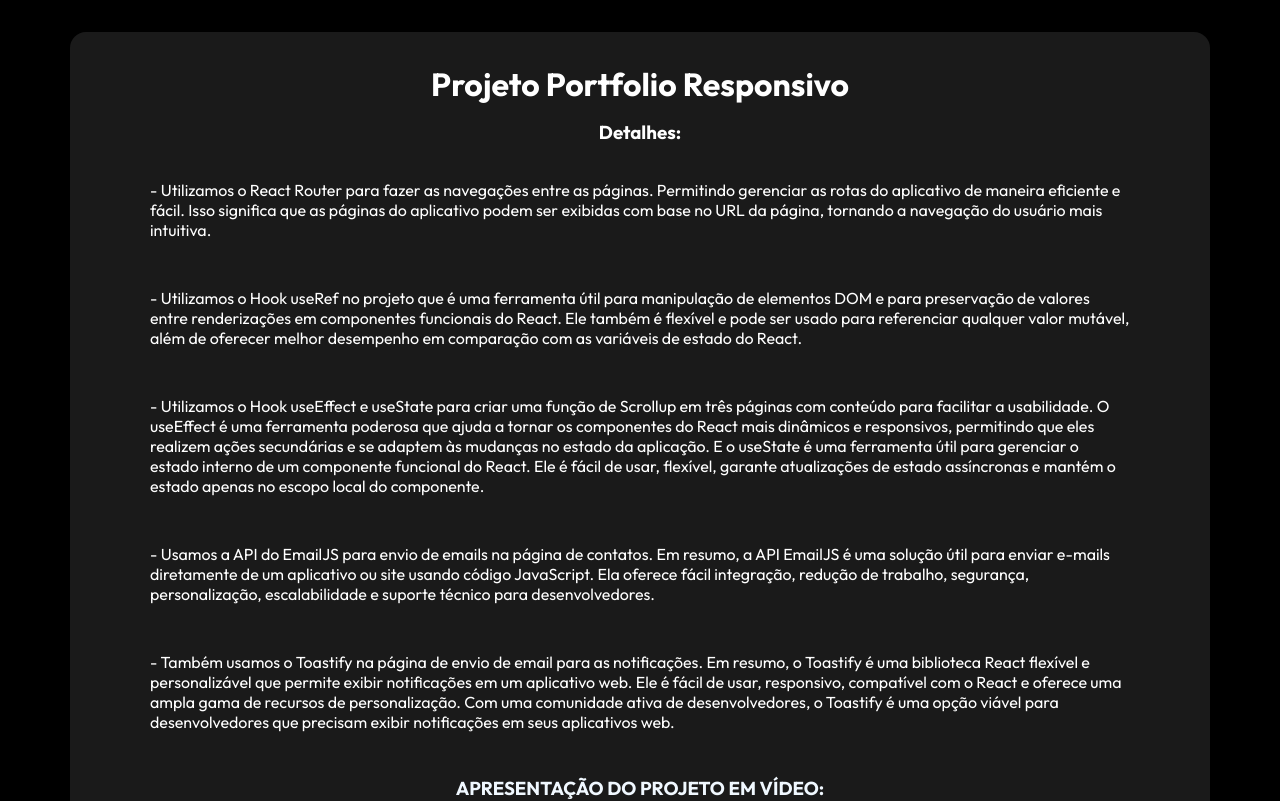
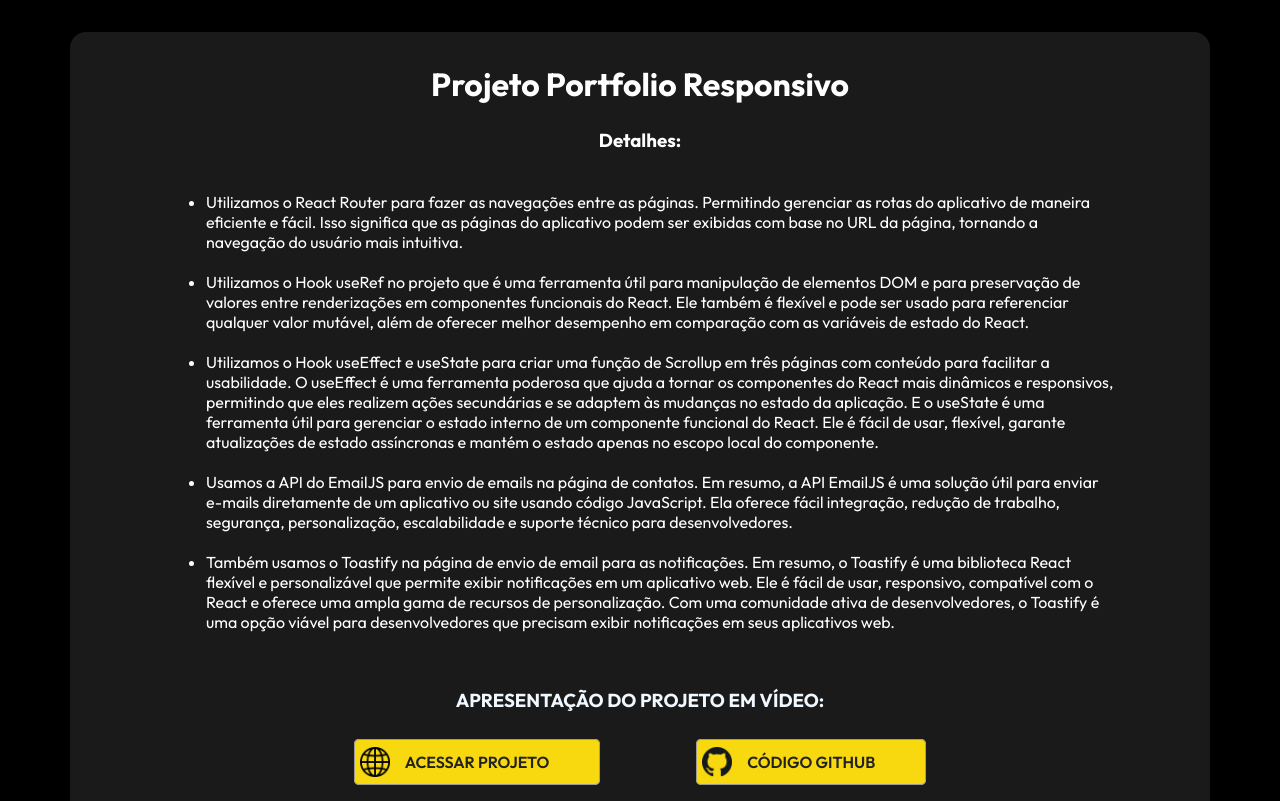
Before and after one commit to JonathanZdebski/Projeto-front-end-responsivo-jhnn, a React (Create React App) app: page /projeto-portfolio-responsivo in a window 1280 px wide. Shown: the part 480-1281 px from the top of the page. Built offline with nearby package versions, Linux system fonts and the light colour scheme.

Commit message:
Att tópicos

```diff
--- a/src/components/ProjectEcommerce.module.css
+++ b/src/components/ProjectEcommerce.module.css
@@ -17,6 +17,7 @@
     padding: 3.5rem;
     padding-top: 2rem;
     margin-bottom: -4rem;
+
 }
 
 .apres {
@@ -35,15 +36,19 @@
 
 .title .resumetext{
     align-items: center;
-    text-align: center;
-    margin: 1rem;
-    margin-bottom: -0.5rem;
+    text-align: left;
+    margin: 5rem;
+    margin-top: 2rem;
+    margin-bottom: 1rem;
     color: #fff;
+    margin-right: 2.5rem;
 }
 
 .title .resumetext2 {
     align-items: center;
     text-align: center;
+    margin: 1.5rem;
+    margin-bottom: 2.5rem;
     color: #fff;
 }
 
@@ -96,13 +101,16 @@
     .card2 {
         display: flex;
         flex-direction: column;
-        padding: 2rem;
+        padding: 1rem;
+        align-items: center;
     }
     .btnwd {
         display: flex;
         flex-direction: column;
         padding: 5px 6.9rem;
         align-items: center;
+        margin: 1rem;
+        margin-left: 5.5rem;
     }
     .card2 h3 {
         font-size: medium;
--- a/src/components/ProjectGen.js
+++ b/src/components/ProjectGen.js
@@ -25,46 +25,53 @@
       <div className={styles.card2}>
         <div className={styles.title}>
           <h1>Projeto Gen</h1>
-          <h3 className={styles.resumetext}>Detalhes:</h3>
-          <p>
-            <br />- Utilizamos o React Router para fazer as navegações entre as
+          <h3 className={styles.resumetext2}>Detalhes:</h3>
+          <ul className={styles.resumetext}>
+            <li style={{ listStyleType: "disc" }}>
+              Utilizamos o React Router para fazer as navegações entre as
               páginas. Permitindo gerenciar as rotas do aplicativo de maneira
-            eficiente e fácil. Isso significa que as páginas do aplicativo podem
-            ser exibidas com base no URL da página, tornando a navegação do
-            usuário mais intuitiva.
-          </p>
-          <p>
-            - Utilizamos o UUID no projeto, em resumo, o uso de UUIDs em
+              eficiente e fácil. Isso significa que as páginas do aplicativo
+              podem ser exibidas com base no URL da página, tornando a navegação
+              do usuário mais intuitiva.
+            </li>
+            <br />
+            <li style={{ listStyleType: "disc" }}>
+              Utilizamos o UUID no projeto, em resumo, o uso de UUIDs em
               projetos oferece vantagens de unicidade, sem colisão, sem
               previsibilidade, compatibilidade, escalabilidade e privacidade.
               Essas vantagens tornam os UUIDs uma opção viável para identificar
-            objetos de forma exclusiva em projetos distribuídos, multiplataforma
-            e sensíveis à privacidade.
-          </p>
-          <p>
-            - Utilizamos o DB.JSON, é um arquivo simples e flexível que pode ser
+              objetos de forma exclusiva em projetos distribuídos,
+              multiplataforma e sensíveis à privacidade.
+            </li>
+            <br />
+            <li style={{ listStyleType: "disc" }}>
+              Utilizamos o DB.JSON, é um arquivo simples e flexível que pode ser
               usado para criar uma API RESTful fake para prototipação ou para
               testes em um projeto. Ele é fácil de implementar, rápido,
               personalizável e compatível com o formato JSON. Além disso, o
               db.json é útil para testes automatizados e pode ser usado em
               diferentes tipos de projetos.
-          </p>
-          <p>
-            - Usamos o Hook useEffect para registrar os dados em JSON, resumindo
+            </li>
+            <br />
+            <li style={{ listStyleType: "disc" }}>
+              Usamos o Hook useEffect para registrar os dados em JSON, resumindo
               o useEffect é uma ferramenta poderosa que ajuda a tornar os
               componentes do React mais dinâmicos e responsivos, permitindo que
               eles realizem ações secundárias e se adaptem às mudanças no estado
               da aplicação.
-          </p>
-          <p>
-            - Usamos o Hook useState para capturar os dados de serviços do
+            </li>
+            <br />
+            <li style={{ listStyleType: "disc" }}>
+              Usamos o Hook useState para capturar os dados de serviços do
               projeto, o useState é uma ferramenta útil para gerenciar o estado
               interno de um componente funcional do React. Ele é fácil de usar,
               flexível, garante atualizações de estado assíncronas e mantém o
               estado apenas no escopo local do componente.
-          </p>
+            </li>
+          </ul>
         </div>
         <div>
+          <br />
           <h3 className={styles.apres}>APRESENTAÇÃO DO PROJETO EM VÍDEO:</h3>
           <YouTube
             videoId="dqQkpE3rkss"
--- a/src/components/ProjectPortfolio.js
+++ b/src/components/ProjectPortfolio.js
@@ -25,53 +25,61 @@
       <div className={styles.card2}>
         <div className={styles.title}>
           <h1>Projeto Portfolio Responsivo</h1>
-          <h3 className={styles.resumetext}>Detalhes:</h3>
-          <p>
-            <br />- Utilizamos o React Router para fazer as navegações entre as
+          <h3 className={styles.resumetext2}>Detalhes:</h3>
+          <ul className={styles.resumetext}>
+            <li style={{ listStyleType: "disc" }}>
+              Utilizamos o React Router para fazer as navegações entre as
               páginas. Permitindo gerenciar as rotas do aplicativo de maneira
-            eficiente e fácil. Isso significa que as páginas do aplicativo podem
-            ser exibidas com base no URL da página, tornando a navegação do
-            usuário mais intuitiva.
-          </p>
-          <p>
-            - Utilizamos o Hook useRef no projeto que é uma ferramenta útil para
+              eficiente e fácil. Isso significa que as páginas do aplicativo
+              podem ser exibidas com base no URL da página, tornando a navegação
+              do usuário mais intuitiva.
+            </li>
+            <br />
+            <li style={{ listStyleType: "disc" }}>
+              Utilizamos o Hook useRef no projeto que é uma ferramenta útil para
               manipulação de elementos DOM e para preservação de valores entre
               renderizações em componentes funcionais do React. Ele também é
               flexível e pode ser usado para referenciar qualquer valor mutável,
-            além de oferecer melhor desempenho em comparação com as variáveis de
-            estado do React.
-          </p>
-          <p>
-            - Utilizamos o Hook useEffect e useState para criar uma função de
-            Scrollup em três páginas com conteúdo para facilitar a usabilidade.
-            O useEffect é uma ferramenta poderosa que ajuda a tornar os
-            componentes do React mais dinâmicos e responsivos, permitindo que
-            eles realizem ações secundárias e se adaptem às mudanças no estado
-            da aplicação. E o useState é uma ferramenta útil para gerenciar o
-            estado interno de um componente funcional do React. Ele é fácil de
-            usar, flexível, garante atualizações de estado assíncronas e mantém
-            o estado apenas no escopo local do componente.
-          </p>
-          <p>
-            - Usamos a API do EmailJS para envio de emails na página de
+              além de oferecer melhor desempenho em comparação com as variáveis
+              de estado do React.
+            </li>
+            <br />
+            <li style={{ listStyleType: "disc" }}>
+              Utilizamos o Hook useEffect e useState para criar uma função de
+              Scrollup em três páginas com conteúdo para facilitar a
+              usabilidade. O useEffect é uma ferramenta poderosa que ajuda a
+              tornar os componentes do React mais dinâmicos e responsivos,
+              permitindo que eles realizem ações secundárias e se adaptem às
+              mudanças no estado da aplicação. E o useState é uma ferramenta
+              útil para gerenciar o estado interno de um componente funcional do
+              React. Ele é fácil de usar, flexível, garante atualizações de
+              estado assíncronas e mantém o estado apenas no escopo local do
+              componente.
+            </li>
+            <br />
+            <li style={{ listStyleType: "disc" }}>
+              Usamos a API do EmailJS para envio de emails na página de
               contatos. Em resumo, a API EmailJS é uma solução útil para enviar
               e-mails diretamente de um aplicativo ou site usando código
               JavaScript. Ela oferece fácil integração, redução de trabalho,
               segurança, personalização, escalabilidade e suporte técnico para
               desenvolvedores.
-          </p>
-          <p>
-            - Também usamos o Toastify na página de envio de email para as
-            notificações. Em resumo, o Toastify é uma biblioteca React flexível
-            e personalizável que permite exibir notificações em um aplicativo
-            web. Ele é fácil de usar, responsivo, compatível com o React e
-            oferece uma ampla gama de recursos de personalização. Com uma
-            comunidade ativa de desenvolvedores, o Toastify é uma opção viável
-            para desenvolvedores que precisam exibir notificações em seus
-            aplicativos web.
-          </p>
+            </li>
+            <br />
+            <li style={{ listStyleType: "disc" }}>
+              Também usamos o Toastify na página de envio de email para as
+              notificações. Em resumo, o Toastify é uma biblioteca React
+              flexível e personalizável que permite exibir notificações em um
+              aplicativo web. Ele é fácil de usar, responsivo, compatível com o
+              React e oferece uma ampla gama de recursos de personalização. Com
+              uma comunidade ativa de desenvolvedores, o Toastify é uma opção
+              viável para desenvolvedores que precisam exibir notificações em
+              seus aplicativos web.
+            </li>
+          </ul>
         </div>
         <div>
+          <br />
           <h3 className={styles.apres}>APRESENTAÇÃO DO PROJETO EM VÍDEO:</h3>
           <YouTube
             videoId="hUJMJ2Ilh8w"
--- a/src/components/ProjectViagem.js
+++ b/src/components/ProjectViagem.js
@@ -25,38 +25,44 @@
       <div className={styles.card2}>
         <div className={styles.title}>
           <h1>Projeto Viagem Responsivo</h1>
-          <h3 className={styles.resumetext}>Detalhes:</h3>
-          <p>
-            <br />- Utilizamos o React Router para fazer as navegações entre as
-            páginas. Permitindo gerenciar as rotas do aplicativo de maneira
-            eficiente e fácil. Isso significa que as páginas do aplicativo podem
-            ser exibidas com base no URL da página, tornando a navegação do
-            usuário mais intuitiva.
-          </p>
-          <p>
-            - Utilizamos um arquivo DATA separado para separar os dados do
-            componente, é possível concentrar-se apenas na lógica do componente
-            e manter os dados em um arquivo separado. Isso ajuda a tornar o
-            código mais organizado e mais fácil de manter. Algumas vantagens são
-            a reutilização de dados, facilidade de manutenção, performance e
-            testabilidade do código.
-          </p>
-          <p>
-            - Para deixar o projeto responsivo usamos uma lógica utilizando
-            if/else e fazendo mapeamento dos Links do Navbar para o modo mobile,
-            tudo de forma dinâmica (props).
-          </p>
-          <p>
-            - Utilizamos o AXIOS nas páginas de contato, login e registro para
-            registrar os dados em JSON no db.json do projeto. Em resumo, o axios
-            é uma biblioteca JavaScript útil para fazer solicitações HTTP a um
-            servidor. Ele oferece suporte a todas as solicitações HTTP, é fácil
-            de usar e pode ser configurado rapidamente. Além disso, ele suporta
-            interceptadores de solicitações e respostas, promessas, cancelamento
-            de solicitações.
-          </p>
+          <h3 className={styles.resumetext2}>Detalhes:</h3>
+          <ul className={styles.resumetext}>
+            <li style={{ listStyleType: "disc" }}>
+              Utilizamos o React Router para fazer as navegações entre as
+              páginas. Permitindo gerenciar as rotas do aplicativo de maneira
+              eficiente e fácil. Isso significa que as páginas do aplicativo
+              podem ser exibidas com base no URL da página, tornando a navegação
+              do usuário mais intuitiva.
+            </li>
+            <br />
+            <li style={{ listStyleType: "disc" }}>
+              Utilizamos um arquivo DATA separado para separar os dados do
+              componente, é possível concentrar-se apenas na lógica do
+              componente e manter os dados em um arquivo separado. Isso ajuda a
+              tornar o código mais organizado e mais fácil de manter. Algumas
+              vantagens são a reutilização de dados, facilidade de manutenção,
+              performance e testabilidade do código.
+            </li>
+            <br />
+            <li style={{ listStyleType: "disc" }}>
+              Para deixar o projeto responsivo usamos uma lógica utilizando
+              if/else e fazendo mapeamento dos Links do Navbar para o modo
+              mobile, tudo de forma dinâmica (props).
+            </li>
+            <br />
+            <li style={{ listStyleType: "disc" }}>
+              Utilizamos o AXIOS nas páginas de contato, login e registro para
+              registrar os dados em JSON no db.json do projeto. Em resumo, o
+              axios é uma biblioteca JavaScript útil para fazer solicitações
+              HTTP a um servidor. Ele oferece suporte a todas as solicitações
+              HTTP, é fácil de usar e pode ser configurado rapidamente. Além
+              disso, ele suporta interceptadores de solicitações e respostas,
+              promessas, cancelamento de solicitações.
+            </li>
+          </ul>
         </div>
         <div>
+          <br />
           <h3 className={styles.apres}>APRESENTAÇÃO DO PROJETO EM VÍDEO:</h3>
           <YouTube
             videoId="8TnmOj5ZBjY"
```
Also changed, not shown: src/components/ProjectEcommerce.js (+44 -34 lines), src/components/ProjectHBanks.js (+26 -20 lines). Lines whose indentation alone changed are shown as unchanged.
